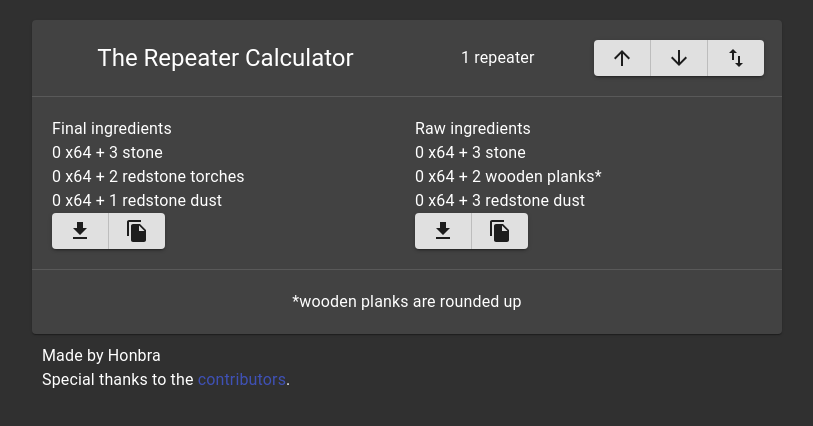
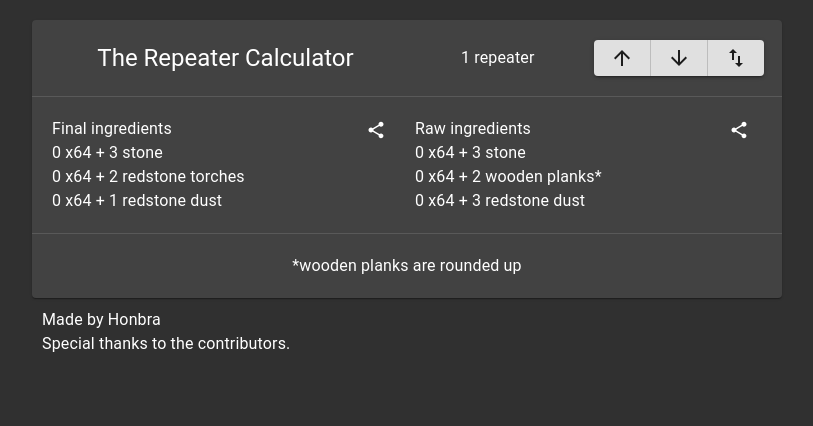
Before and after one commit to HonbraDev/repeater-counter, a React (Create React App) app: page / in a window 1280 px wide. Shown: the top 426 px of the page, without its empty margins (233-1046 px from the left). Built offline with nearby package versions, Linux system fonts and the light colour scheme.

Commit message:
This is a commit title.
Added the download and copy buttons to an overflow menu, cleaned up code and added comments.

I think this project is getting quite big now and we need to separate the functions and components into separate files.

```diff
--- a/src/App.tsx
+++ b/src/App.tsx
@@ -8,18 +8,25 @@ import {
   Divider,
   Grid,
   ThemeProvider,
-  Container,
   CssBaseline,
   Link,
+  IconButton,
+  Menu,
+  MenuItem,
 } from "@material-ui/core";
 import {
   makeStyles,
   createStyles,
   createMuiTheme,
 } from "@material-ui/core/styles";
-import { ArrowUpward, ArrowDownward, ImportExport, FileCopy, GetApp } from "@material-ui/icons";
-import Tooltip from '@material-ui/core/Tooltip';
+import {
+  ArrowUpward,
+  ArrowDownward,
+  ImportExport,
+  Share,
+} from "@material-ui/icons";
 
+// JSS styles
 const useStyles = makeStyles(() =>
   createStyles({
     card: {
@@ -45,12 +52,19 @@ const useStyles = makeStyles(() =>
       marginTop: 10,
     },
     planksNote: { textAlign: "center" },
+    downloadOverflow: {
+      float: "right",
+      marginRight: 10,
+    },
   })
 );
 
-function App() {
+export default function App() {
+  /* repeater count hook */
   const [repeaterCount, setRepeaterCount] = useState(1);
+  /* JSS import */
   const classes = useStyles();
+  /* dark mode */
   const [darkState] = useState(true);
   const palletType = darkState ? "dark" : "light";
   const darkTheme = createMuiTheme({
@@ -59,23 +73,26 @@ function App() {
     },
   });
 
+  /* component structure */
   return (
     <ThemeProvider theme={darkTheme}>
       <CssBaseline />
-      <Container>
       <div className="App">
+        {/* main card */}
         <Card className={classes.card}>
+          {/* header */}
           <Grid container spacing={2}>
+            {/* logo / title */}
             <Grid item sm={6} xs={12} className={classes.flexCenter}>
-                <Typography variant="body1">
               <Typography variant="h5">The Repeater Calculator</Typography>
-                </Typography>
             </Grid>
+            {/* repeater counter */}
             <Grid item sm={3} xs={6} className={classes.flexCenter}>
               <Typography variant="body1">
                 {repeaterCount * 1} repeater{repeaterCount > 1 ? "s" : ""}
               </Typography>
             </Grid>
+            {/* repeater count control buttons */}
             <Grid item sm={3} xs={6} className={classes.flexCenter}>
               <ButtonGroup variant="contained">
                 <Button onClick={() => addCount(1)}>
@@ -90,9 +107,13 @@ function App() {
               </ButtonGroup>
             </Grid>
           </Grid>
+          {/* divider */}
           <Divider className={classes.divider} />
+          {/* ingredients */}
           <Grid container spacing={2}>
+            {/* final ingredients */}
             <Grid item className={classes.bottomSection}>
+              <TextOverflow side="final" />
               <Typography variant="body1">Final ingredients</Typography>
               <Typography variant="body1">
                 {prettyStacks(repeaterCount * 3)} stone
@@ -103,117 +124,156 @@ function App() {
               <Typography variant="body1">
                 {prettyStacks(repeaterCount * 1)} redstone dust
               </Typography>
-                <ButtonGroup variant="contained">
-                  <Tooltip title="Download as file">
-                    <Button onClick={() => save(true)}>
-                      <GetApp />
-                    </Button>
-                  </Tooltip>
-                  <Tooltip title="Copy to Clipboard">
-                    <Button onClick={() => copy(true)}>
-                      <FileCopy />
-                    </Button>
-                  </Tooltip>
-                </ButtonGroup>
             </Grid>
+            {/* raw ingredients */}
             <Grid item className={classes.bottomSection}>
+              <TextOverflow side="raw" />
               <Typography variant="body1">Raw ingredients</Typography>
               <Typography variant="body1">
                 {prettyStacks(repeaterCount * 3)} stone
               </Typography>
               <Typography variant="body1">
-                  {prettyStacks(Math.ceil(repeaterCount / 2) * 2)} wooden
-                  planks*
+                {prettyStacks(Math.ceil(repeaterCount / 2) * 2)} wooden planks*
               </Typography>
               <Typography variant="body1">
                 {prettyStacks(repeaterCount * 3)} redstone dust
               </Typography>
-                <ButtonGroup variant="contained">
-                  <Tooltip title="Download as file">
-                    <Button onClick={() => save(false)}>
-                      <GetApp />
-                    </Button>
-                  </Tooltip>
-                  <Tooltip title="Copy to Clipboard">
-                    <Button onClick={() => copy(false)}>
-                      <FileCopy />
-                    </Button>
-                  </Tooltip>
-                </ButtonGroup>
             </Grid>
           </Grid>
+          {/* divider */}
           <Divider className={classes.divider} />
+          {/* note about planks */}
           <Typography variant="body1" className={classes.planksNote}>
             *wooden planks are rounded up
           </Typography>
         </Card>
+        {/* credit */}
         <Typography variant="body1" className={classes.madeBy}>
           Made by Honbra <br /> Special thanks to the{" "}
-            <Link href="https://github.com/HonbraDev/repeater-counter/graphs/contributors/">
+          <Link
+            href="https://github.com/HonbraDev/repeater-counter/graphs/contributors/"
+            color="inherit"
+          >
             contributors
           </Link>
           .
         </Typography>
       </div>
-      </Container>
     </ThemeProvider>
   );
 
+  /* overflow menu component for downloading / copying the results */
+  function TextOverflow(props: { side: "final" | "raw" }) {
+    const [anchorEl, setAnchorEl]: [
+      EventTarget | null,
+      Function
+    ] = React.useState(null);
+
+    const handleClick = (
+      event: React.MouseEvent<HTMLButtonElement, MouseEvent>
+    ) => {
+      setAnchorEl(event.currentTarget);
+    };
+
+    const handleClose = () => {
+      setAnchorEl(null);
+    };
+
+    return (
+      <>
+        <IconButton
+          size="small"
+          className={classes.downloadOverflow}
+          onClick={handleClick}
+        >
+          <Share fontSize="small" />
+        </IconButton>
+        <Menu
+          id={`save-menu-${props.side}`}
+          anchorEl={anchorEl}
+          keepMounted
+          open={Boolean(anchorEl)}
+          onClose={handleClose}
+          anchorOrigin={{
+            vertical: "bottom",
+            horizontal: "left",
+          }}
+          transformOrigin={{
+            vertical: "top",
+            horizontal: "right",
+          }}
+        >
+          <MenuItem
+            onClick={() => {
+              copyText(generateText(props.side));
+              handleClose();
+            }}
+          >
+            Copy
+          </MenuItem>
+          <MenuItem
+            onClick={() => {
+              saveText(generateText(props.side));
+              handleClose();
+            }}
+          >
+            Download
+          </MenuItem>
+        </Menu>
+      </>
+    );
+  }
+
+  /* add to repeater count; used by the buttons and made to prevent negative numbers */
   function addCount(i: number) {
     if (repeaterCount + i > 0) setRepeaterCount(repeaterCount + i);
   }
 
+  /* better formatting */
   function prettyStacks(i: number) {
-    // thanks Tokfrans03
     return `${Math.floor(i / 64)} x64 + ${i % 64}`;
   }
 
-  function save(side: boolean) {
-    let textToSave = ""
-    if (side) {
-      // left side
+  /* generate text to save / copy */
+  function generateText(side: "final" | "raw") {
+    let textToSave = "";
+    switch (side) {
+      case "final":
         textToSave += `${prettyStacks(repeaterCount * 3)} stone\n`;
         textToSave += `${prettyStacks(repeaterCount * 2)} redstone torches\n`;
         textToSave += `${prettyStacks(repeaterCount * 1)} redstone dust\n`;
-
-    } else {
-      // right side
+        break;
+      case "raw":
         textToSave += `${prettyStacks(repeaterCount * 3)} stone\n`;
-      textToSave += `${prettyStacks(Math.ceil(repeaterCount / 2) * 2)} wooden planks\n`;
+        textToSave += `${prettyStacks(
+          Math.ceil(repeaterCount / 2) * 2
+        )} wooden planks\n`;
         textToSave += `${prettyStacks(repeaterCount * 3)} redstone dust\n`;
+        break;
+    }
+    return textToSave;
   }
 
-    var hidden = document.createElement('a');
-
-    hidden.href = 'data:attachment/text,' + encodeURI(textToSave);
-    hidden.target = '_blank';
-    hidden.download = `${repeaterCount}_Repeaters_${side? "Final": "Raw"}.txt`;
+  /* saves text generated by generateText */
+  function saveText(content: string) {
+    const hidden = document.createElement("a");
+    hidden.href = "data:attachment/text," + encodeURI(content);
+    hidden.target = "_blank";
+    hidden.download = `${repeaterCount}_repeater${
+      repeaterCount > 1 ? "s" : ""
+    }.txt`;
     hidden.click();
   }
 
-  function copy(side: boolean) {
-    let textToSave = ""
-    if (side) {
-      // left side
-      textToSave += `${prettyStacks(repeaterCount * 3)} stone\n`;
-      textToSave += `${prettyStacks(repeaterCount * 2)} redstone torches\n`;
-      textToSave += `${prettyStacks(repeaterCount * 1)} redstone dust\n`;
-
-    } else {
-      // right side
-      textToSave += `${prettyStacks(repeaterCount * 3)} stone\n`;
-      textToSave += `${prettyStacks(Math.ceil(repeaterCount / 2) * 2)} wooden planks\n`;
-      textToSave += `${prettyStacks(repeaterCount * 3)} redstone dust\n`;
+  /* copies text generated by generateText */
+  function copyText(content: string) {
+    navigator.clipboard.writeText(content);
   }
 
-    navigator.clipboard.writeText(textToSave)
-  }
-
-
+  /* displays an alert box to set the repeater count manually */
   function textBoxInput() {
-    // ok boomer V0W4N
-    var count = prompt("Repeaters", repeaterCount.toString());
-
+    /* ok boomer V0W4N */
+    const count = prompt("Repeaters", repeaterCount.toString());
     if (
       count == null ||
       count === "" ||
@@ -225,5 +285,3 @@ function App() {
     }
   }
 }
-
-export default App;
```
Also changed, not shown: 1 other file (tests, documents, lock files or other folders). Lines whose indentation alone changed are shown as unchanged.
